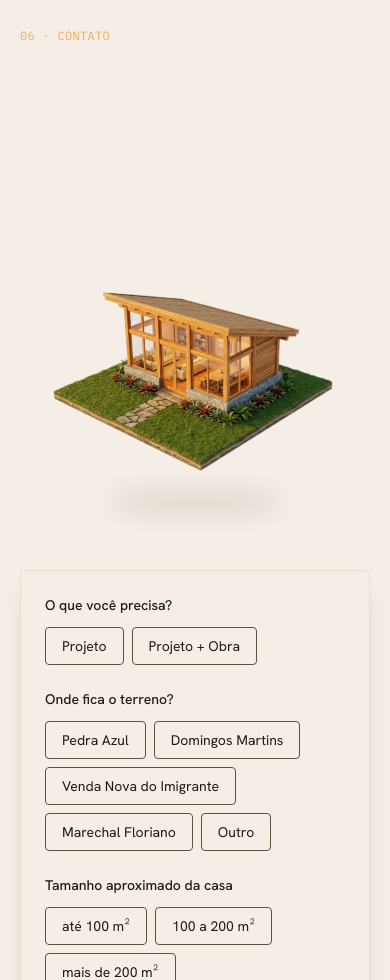
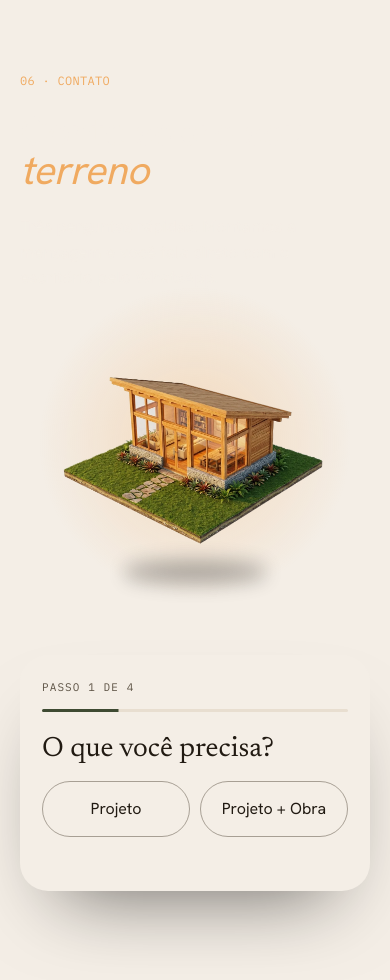
Before and after one commit to ffocuzada-tech/arquitetura-landing, a Next.js app: page / in a window 390 px wide. Shown: the part 11020-12000 px from the top of the page. Built offline with nearby package versions, Linux system fonts and the light colour scheme.

Commit message:
feat: contato no crepúsculo com formulário em passos no celular

```diff
--- a/src/components/sections/Contato.tsx
+++ b/src/components/sections/Contato.tsx
@@ -4,9 +4,9 @@ import { useEffect, useRef, useState } from "react";
 import type { ChangeEvent } from "react";
 import Image from "next/image";
 import Link from "next/link";
-import Secao from "@/components/ui/Secao";
 import { gsap } from "@/lib/gsap";
 import { formatarWhatsapp, linkWhatsapp, montarMensagemContato } from "@/lib/contato";
+import { vibrar } from "@/lib/vibrar";
 import {
   VALORES_LOCAL,
   VALORES_NECESSIDADE,
@@ -44,30 +44,56 @@ const perguntas: Pergunta[] = [
   },
 ];
 
+const TOTAL_PASSOS = 4;
+const passoPorCampo: Record<keyof ErrosContato, number> = {
+  necessidade: 0,
+  local: 1,
+  tamanho: 2,
+  nome: 3,
+  whatsapp: 3,
+};
+
 type Escolhas = Record<Pergunta["id"], string>;
 type Erros = ErrosContato;
 
+function ehMovel() {
+  return !window.matchMedia("(min-width: 900px)").matches;
+}
+
 function GrupoEscolha({
   pergunta,
+  passo,
   valorSelecionado,
   onSelecionar,
+  onAvancar,
   erro,
   primeiroRadioRef,
 }: {
   pergunta: Pergunta;
+  passo: number;
   valorSelecionado: string;
   onSelecionar: (valor: string) => void;
+  onAvancar: (passo: number) => void;
   erro?: string;
   primeiroRadioRef: (el: HTMLInputElement | null) => void;
 }) {
   const erroId = `erro-${pergunta.id}`;
 
+  function aoClicarOpcao(valor: string) {
+    onSelecionar(valor);
+    if (!ehMovel()) return;
+    vibrar(8);
+    setTimeout(() => onAvancar(passo + 1), 320);
+  }
+
   return (
     <fieldset aria-describedby={erro ? erroId : undefined}>
-      <legend className="font-texto text-sm font-medium text-carvao">{pergunta.pergunta}</legend>
-      <div className="mt-3 flex flex-wrap gap-2">
+      <legend className="font-texto text-sm font-semibold text-carvao [html.movel_&]:font-titulo [html.movel_&]:text-[28px] [html.movel_&]:leading-[1.1] [html.movel_&]:font-normal">
+        {pergunta.pergunta}
+      </legend>
+      <div className="mt-3 flex flex-wrap gap-2 [html.movel_&]:mt-4 [html.movel_&]:gap-2.5">
         {pergunta.opcoes.map((opcao, i) => (
-          <label key={opcao.valor} className="cursor-pointer">
+          <label key={opcao.valor} className="cursor-pointer [html.movel_&]:flex-1">
             <input
               ref={i === 0 ? primeiroRadioRef : undefined}
               type="radio"
@@ -75,9 +101,10 @@ function GrupoEscolha({
               value={opcao.valor}
               checked={valorSelecionado === opcao.valor}
               onChange={() => onSelecionar(opcao.valor)}
+              onClick={() => aoClicarOpcao(opcao.valor)}
               className="peer sr-only"
             />
-            <span className="inline-flex items-center rounded-[4px] border border-terra px-4 py-2 font-texto text-sm text-carvao transition-colors peer-checked:border-araucaria peer-checked:bg-araucaria peer-checked:text-nevoa peer-focus-visible:outline peer-focus-visible:outline-2 peer-focus-visible:outline-offset-2 peer-focus-visible:outline-ambar">
+            <span className="inline-flex items-center rounded-full border border-terra/50 px-4 py-[9px] font-texto text-sm text-carvao transition-colors peer-checked:border-araucaria peer-checked:bg-araucaria peer-checked:text-nevoa peer-focus-visible:outline peer-focus-visible:outline-2 peer-focus-visible:outline-offset-2 peer-focus-visible:outline-ambar [html.movel_&]:w-full [html.movel_&]:justify-center [html.movel_&]:px-5 [html.movel_&]:py-[15px] [html.movel_&]:text-base">
               {opcao.rotulo}
             </span>
           </label>
@@ -109,6 +136,7 @@ export default function Contato() {
   const [mensagemEnvio, setMensagemEnvio] = useState<{ tipo: "sucesso" | "erro"; texto: string } | null>(
     null,
   );
+  const [passoAtual, setPassoAtual] = useState(0);
 
   const refNecessidade = useRef<HTMLInputElement>(null);
   const refLocal = useRef<HTMLInputElement>(null);
@@ -140,6 +168,10 @@ export default function Contato() {
     return () => mm.revert();
   }, []);
 
+  function irPasso(k: number) {
+    setPassoAtual(Math.max(0, Math.min(TOTAL_PASSOS - 1, k)));
+  }
+
   function handleWhatsappChange(evento: ChangeEvent<HTMLInputElement>) {
     setWhatsapp(formatarWhatsapp(evento.target.value));
   }
@@ -164,7 +196,15 @@ export default function Contato() {
     };
     const ordem: (keyof Erros)[] = ["necessidade", "local", "tamanho", "nome", "whatsapp"];
     const primeiroCampo = ordem.find((campo) => novosErros[campo]);
-    if (primeiroCampo) refsPorCampo[primeiroCampo].current?.focus();
+    if (primeiroCampo) {
+      const passoDoCampo = passoPorCampo[primeiroCampo];
+      if (passoDoCampo !== passoAtual) {
+        irPasso(passoDoCampo);
+        requestAnimationFrame(() => requestAnimationFrame(() => refsPorCampo[primeiroCampo].current?.focus()));
+      } else {
+        refsPorCampo[primeiroCampo].current?.focus();
+      }
+    }
 
     return Object.keys(novosErros).length === 0;
   }
@@ -214,61 +254,130 @@ export default function Contato() {
     }
   }
 
+  const ultimoPasso = passoAtual === TOTAL_PASSOS - 1;
+
   return (
-    <Secao id="contato" escuro rotulo="06 · Contato">
-      <div className="max-w-xl">
-        <h2 className="font-titulo text-3xl font-light leading-tight md:text-5xl">
-          Conte sobre seu terreno
+    <section id="contato" aria-labelledby="titulo-contato" className="relative px-5 pt-[120px] pb-[160px] text-nevoa md:px-12">
+      <div className="mx-auto grid max-w-[1200px] gap-14 min-[900px]:grid-cols-[5fr_6fr] min-[900px]:items-center min-[900px]:gap-[72px]">
+        <div>
+          <span className="font-rotulo text-xs tracking-wide text-ambar uppercase">06 · Contato</span>
+          <h2
+            id="titulo-contato"
+            className="mt-5 leading-[.98] tracking-[-0.015em]"
+            style={{ fontSize: "clamp(40px, 5.4vw, 88px)" }}
+          >
+            Conte sobre seu <em className="font-light text-ambar italic">terreno</em>
           </h2>
-        <p className="mt-6 font-texto text-base text-nevoa/75 md:text-lg">
+          <p className="mt-6 max-w-[36ch] text-[17px] text-nevoa/75">
             Três perguntas rápidas. Montamos a mensagem e você fala direto com o escritório pelo
             WhatsApp.
           </p>
-      </div>
 
-      <div className="mt-12 grid grid-cols-1 gap-10 md:mt-16 md:grid-cols-12 md:items-center md:gap-10">
-        <div className="md:col-span-6">
-          <div className="relative mx-auto w-full max-w-[280px] md:max-w-[360px]">
+          <div className="relative mx-auto mt-12 max-w-[380px] [html.movel_&]:max-w-[260px]">
+            <div
+              aria-hidden="true"
+              className="pointer-events-none absolute -inset-x-[10%] -top-[20%] bottom-0"
+              style={{ background: "radial-gradient(closest-side, rgba(240,170,96,.32), rgba(240,170,96,0))" }}
+            />
             <div
               ref={sombraRef}
-              className="absolute inset-x-10 bottom-4 h-6 rounded-[50%] bg-carvao/15 blur-md"
+              aria-hidden="true"
+              className="absolute inset-x-[18%] bottom-[6%] h-[22px] rounded-[50%] bg-black/45 blur-[10px]"
             />
             <div ref={miniaturaRef} className="relative aspect-square w-full">
-              <Image
-                src="/images/geral/miniatura-terreno.webp"
-                alt=""
-                fill
-                className="object-contain"
-              />
+              <Image src="/images/geral/miniatura-terreno.webp" alt="" fill className="object-contain" />
             </div>
           </div>
         </div>
 
-        <div className="md:col-span-6">
+        <div>
           <form
             onSubmit={(evento) => evento.preventDefault()}
-            className="rounded-[6px] border border-linho bg-nevoa p-6 shadow-xl shadow-carvao/10 md:p-8"
+            className="relative rounded-[28px] bg-nevoa p-[22px] text-carvao shadow-[0_40px_80px_-40px_rgba(0,0,0,.6)] min-[768px]:p-10"
           >
-            <div className="flex flex-col gap-6">
-              {perguntas.map((pergunta) => (
+            <div className="mb-[22px] grid gap-3 [html.movel_&]:grid">
+              <div className="hidden items-center justify-between gap-3 [html.movel_&]:flex">
+                <span className="font-rotulo text-[11px] tracking-[.1em] text-terra uppercase">
+                  Passo {passoAtual + 1} de {TOTAL_PASSOS}
+                </span>
+                <button
+                  type="button"
+                  onClick={() => irPasso(passoAtual - 1)}
+                  disabled={passoAtual === 0}
+                  className="font-texto text-sm font-medium text-madeira disabled:invisible"
+                >
+                  ← Voltar
+                </button>
+              </div>
+              <div className="hidden h-[3px] overflow-hidden rounded-full bg-linho [html.movel_&]:block">
+                <span
+                  className="block h-full origin-left bg-araucaria transition-transform duration-500 ease-[cubic-bezier(0.22,0.61,0.36,1)]"
+                  style={{ transform: `scaleX(${(passoAtual + 1) / TOTAL_PASSOS})` }}
+                />
+              </div>
+            </div>
+
+            <div className="grid gap-6">
+              <div
+                key={`passo-${passoAtual}-0`}
+                className={`[html.movel_&]:animate-[entra_0.5s_cubic-bezier(0.22,0.61,0.36,1)] ${passoAtual === 0 ? "" : "[html.movel_&]:hidden"}`}
+              >
                 <GrupoEscolha
-                  key={pergunta.id}
-                  pergunta={pergunta}
-                  valorSelecionado={escolhas[pergunta.id]}
-                  onSelecionar={(valor) =>
-                    setEscolhas((anterior) => ({ ...anterior, [pergunta.id]: valor }))
-                  }
-                  erro={erros[pergunta.id]}
+                  pergunta={perguntas[0]}
+                  passo={0}
+                  valorSelecionado={escolhas.necessidade}
+                  onSelecionar={(valor) => setEscolhas((anterior) => ({ ...anterior, necessidade: valor }))}
+                  onAvancar={irPasso}
+                  erro={erros.necessidade}
                   primeiroRadioRef={(el) => {
-                    if (pergunta.id === "necessidade") refNecessidade.current = el;
-                    if (pergunta.id === "local") refLocal.current = el;
-                    if (pergunta.id === "tamanho") refTamanho.current = el;
+                    refNecessidade.current = el;
                   }}
                 />
-              ))}
+              </div>
 
+              <div
+                key={`passo-${passoAtual}-1`}
+                className={`[html.movel_&]:animate-[entra_0.5s_cubic-bezier(0.22,0.61,0.36,1)] ${passoAtual === 1 ? "" : "[html.movel_&]:hidden"}`}
+              >
+                <GrupoEscolha
+                  pergunta={perguntas[1]}
+                  passo={1}
+                  valorSelecionado={escolhas.local}
+                  onSelecionar={(valor) => setEscolhas((anterior) => ({ ...anterior, local: valor }))}
+                  onAvancar={irPasso}
+                  erro={erros.local}
+                  primeiroRadioRef={(el) => {
+                    refLocal.current = el;
+                  }}
+                />
+              </div>
+
+              <div
+                key={`passo-${passoAtual}-2`}
+                className={`[html.movel_&]:animate-[entra_0.5s_cubic-bezier(0.22,0.61,0.36,1)] ${passoAtual === 2 ? "" : "[html.movel_&]:hidden"}`}
+              >
+                <GrupoEscolha
+                  pergunta={perguntas[2]}
+                  passo={2}
+                  valorSelecionado={escolhas.tamanho}
+                  onSelecionar={(valor) => setEscolhas((anterior) => ({ ...anterior, tamanho: valor }))}
+                  onAvancar={irPasso}
+                  erro={erros.tamanho}
+                  primeiroRadioRef={(el) => {
+                    refTamanho.current = el;
+                  }}
+                />
+              </div>
+
+              <div
+                key={`passo-${passoAtual}-3`}
+                className={`grid gap-4 min-[600px]:grid-cols-2 [html.movel_&]:animate-[entra_0.5s_cubic-bezier(0.22,0.61,0.36,1)] ${passoAtual === 3 ? "" : "[html.movel_&]:hidden"}`}
+              >
                 <div>
-                <label htmlFor="nome" className="block font-texto text-sm font-medium text-carvao">
+                  <label
+                    htmlFor="nome"
+                    className="block font-texto text-sm font-semibold text-carvao [html.movel_&]:font-titulo [html.movel_&]:text-[28px] [html.movel_&]:font-normal"
+                  >
                     Nome
                   </label>
                   <input
@@ -281,7 +390,7 @@ export default function Contato() {
                     onChange={(evento) => setNome(evento.target.value)}
                     aria-invalid={Boolean(erros.nome)}
                     aria-describedby={erros.nome ? "erro-nome" : undefined}
-                  className="mt-2 w-full rounded-[4px] border border-terra px-4 py-3 font-texto text-base text-carvao placeholder:text-terra/60 focus:outline-none focus-visible:outline focus-visible:outline-2 focus-visible:outline-offset-2 focus-visible:outline-ambar"
+                    className="mt-2 w-full rounded-[14px] border border-terra/50 bg-transparent px-4 py-[13px] font-texto text-base text-carvao placeholder:text-terra/65 focus:outline-none focus-visible:outline focus-visible:outline-2 focus-visible:outline-offset-2 focus-visible:outline-ambar [html.movel_&]:px-4 [html.movel_&]:py-4 [html.movel_&]:text-[17px]"
                   />
                   {erros.nome && (
                     <p id="erro-nome" className="mt-2 font-texto text-sm text-carvao">
@@ -293,7 +402,7 @@ export default function Contato() {
                 <div>
                   <label
                     htmlFor="whatsapp"
-                  className="block font-texto text-sm font-medium text-carvao"
+                    className="block font-texto text-sm font-semibold text-carvao [html.movel_&]:font-titulo [html.movel_&]:text-[28px] [html.movel_&]:font-normal"
                   >
                     WhatsApp
                   </label>
@@ -308,7 +417,7 @@ export default function Contato() {
                     onChange={handleWhatsappChange}
                     aria-invalid={Boolean(erros.whatsapp)}
                     aria-describedby={erros.whatsapp ? "erro-whatsapp" : undefined}
-                  className="mt-2 w-full rounded-[4px] border border-terra px-4 py-3 font-texto text-base text-carvao placeholder:text-terra/60 focus:outline-none focus-visible:outline focus-visible:outline-2 focus-visible:outline-offset-2 focus-visible:outline-ambar"
+                    className="mt-2 w-full rounded-[14px] border border-terra/50 bg-transparent px-4 py-[13px] font-texto text-base text-carvao placeholder:text-terra/65 focus:outline-none focus-visible:outline focus-visible:outline-2 focus-visible:outline-offset-2 focus-visible:outline-ambar [html.movel_&]:px-4 [html.movel_&]:py-4 [html.movel_&]:text-[17px]"
                   />
                   {erros.whatsapp && (
                     <p id="erro-whatsapp" className="mt-2 font-texto text-sm text-carvao">
@@ -317,8 +426,9 @@ export default function Contato() {
                   )}
                 </div>
               </div>
+            </div>
 
-            <div aria-hidden="true" className="absolute left-[-9999px] h-0 w-0 overflow-hidden">
+            <div aria-hidden="true" className="absolute -left-[9999px] h-0 w-0 overflow-hidden">
               <label htmlFor="site">Não preencha este campo</label>
               <input
                 id="site"
@@ -331,11 +441,11 @@ export default function Contato() {
               />
             </div>
 
-            <div className="mt-8 flex flex-col gap-3">
+            <div className={`mt-8 flex flex-col gap-3 ${ultimoPasso ? "" : "[html.movel_&]:hidden"}`}>
               <button
                 type="button"
                 onClick={handleAgendarWhatsapp}
-                className="rounded-[4px] bg-ambar px-6 py-3.5 text-center font-texto text-sm font-medium text-carvao transition-colors hover:bg-ambar-escuro"
+                className="rounded-full bg-ambar px-6 py-[15px] text-center font-texto text-sm font-medium text-carvao transition-colors hover:bg-ambar-escuro"
               >
                 Agendar reunião pelo WhatsApp
               </button>
@@ -343,7 +453,7 @@ export default function Contato() {
                 type="button"
                 onClick={handlePrefiroLigacao}
                 disabled={enviando}
-                className="rounded-[4px] border border-terra px-6 py-3.5 text-center font-texto text-sm font-medium text-carvao transition-colors disabled:opacity-50"
+                className="rounded-full border border-terra/50 px-6 py-[15px] text-center font-texto text-sm font-medium text-carvao transition-colors disabled:opacity-50"
               >
                 Prefiro que me liguem
               </button>
@@ -357,7 +467,7 @@ export default function Contato() {
               )}
             </p>
 
-            <p className="mt-6 font-texto text-xs text-terra">
+            <p className={`mt-6 font-texto text-xs text-terra ${ultimoPasso ? "" : "[html.movel_&]:hidden"}`}>
               Usamos seus dados só para responder ao seu contato.{" "}
               <Link href="/politica-de-privacidade" className="underline hover:text-madeira">
                 Política de privacidade
@@ -366,6 +476,6 @@ export default function Contato() {
           </form>
         </div>
       </div>
-    </Secao>
+    </section>
   );
 }
```
Also changed, not shown: src/app/globals.css (+8 -0 lines). Lines whose indentation alone changed are shown as unchanged.
